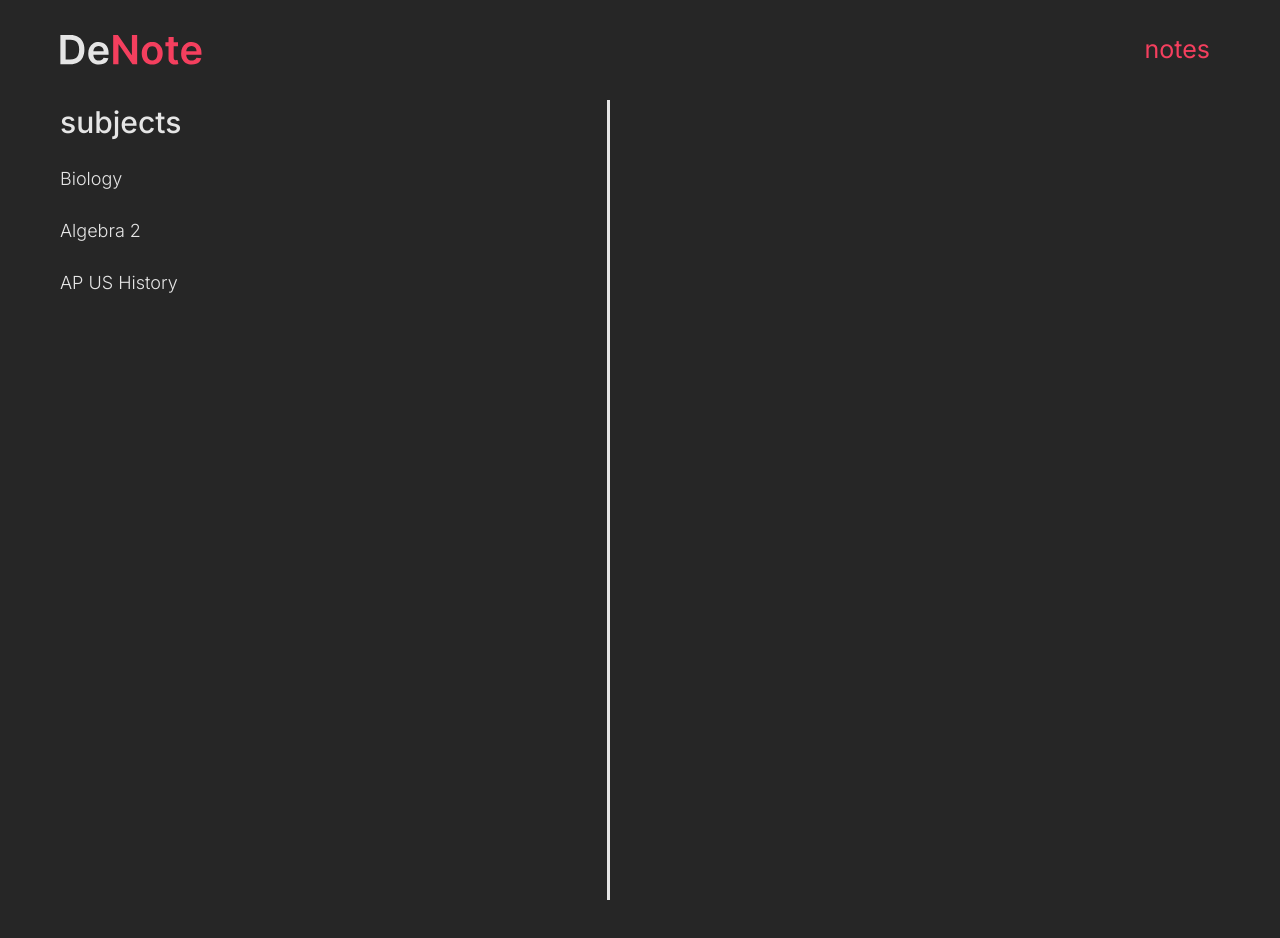
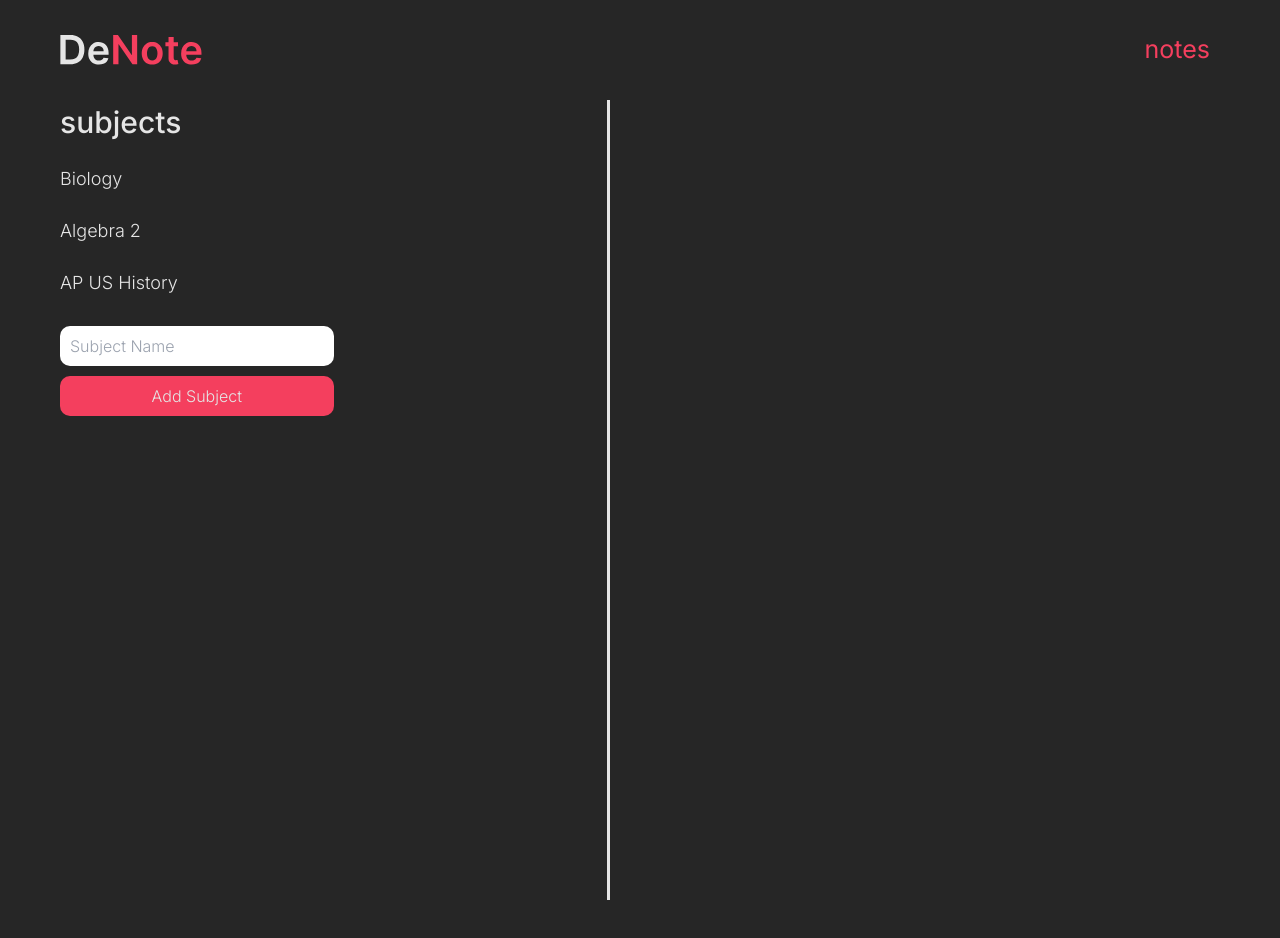
Before and after one commit to Ansh2/denote, a React (Create React App) app: page / in a window 1280 px wide. Built offline with nearby package versions, Linux system fonts and the light colour scheme.

Commit message:
subject add

```diff
--- a/src/App.tsx
+++ b/src/App.tsx
@@ -4,13 +4,32 @@ import { useEffect, useState } from "react";
 import { Link  } from 'react-router-dom';
 
 function App() {
-  const [currNotes, setNotes] = useState({});
+  const [currNotes, setNotes] = useState<any>({});
+  const [subjectName, setSubject] = useState('');
 
 	useEffect(() => {
 		const val = localStorage.getItem('notes');
 		setNotes(!!val ? JSON.parse(val) : noteData);
 		if(!val) localStorage.setItem('notes', JSON.stringify(noteData));
 	}, []);
+
+  const addSubject = () => {
+    if(currNotes[subjectName]) return;
+    const newNotes = {...currNotes};
+    newNotes[subjectName] = {
+      name: subjectName,
+      notes: "sample notes here",
+      connections: "sample connections here",
+      summary: "sample summary here"
+    }
+    setSubject('');
+    setNotes(newNotes);
+  }
+
+  useEffect(() => {
+		if(Object.keys(currNotes).length === 0) return;
+    localStorage.setItem('notes', JSON.stringify(currNotes));
+  }, [currNotes]);
 
 	return (
     <Content>
@@ -26,6 +45,14 @@ function App() {
               </Link>
             ))}
           </div>
+          <div className="flex flex-col w-full mt-[30px]">
+              <input type="text"
+                placeholder='Subject Name'
+                className="w-[50%] h-[40px] rounded-[10px] p-[10px] text-[#262626]"
+                value={subjectName}
+                onChange={(e) => setSubject(e.target.value)} />
+              <button className="px-5 py-2 bg-brand rounded-[10px] flex justify-center items-center w-[50%] mt-[10px]" onClick={addSubject} >Add Subject</button>
+          </div>
         </div>
       </div>
     </Content>
--- a/src/index.css
+++ b/src/index.css
@@ -29,6 +29,6 @@ body {
   color: #F43F5E;
 }
 
-textarea:focus {
+textarea:focus, input:focus {
   outline: none;
 }
```
